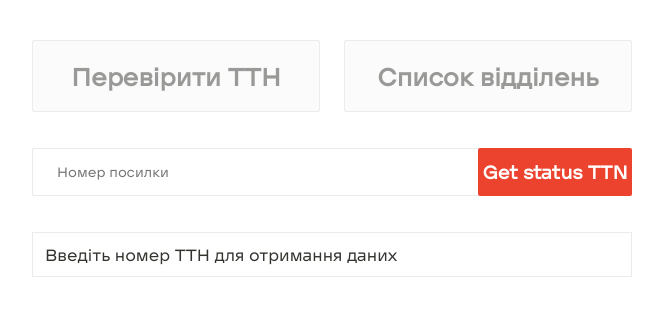
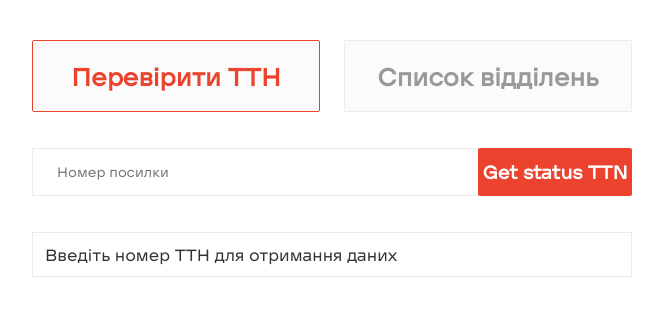
Before and after one commit to yatochkaaa/new-mail-app, a React (Create React App) app: page / in a window 1280 px wide. Shown: the top 316 px of the page, without its empty margins (48-711 px from the left). Built offline with nearby package versions, Linux system fonts and the light colour scheme.

Commit message:
add nav styles

```diff
--- a/package.json
+++ b/package.json
@@ -16,6 +16,7 @@
     "@types/react": "^18.0.28",
     "@types/react-dom": "^18.0.11",
     "axios": "^1.3.4",
+    "classnames": "^2.3.2",
     "react": "^18.2.0",
     "react-dom": "^18.2.0",
     "react-redux": "^8.0.5",
--- a/src/App.tsx
+++ b/src/App.tsx
@@ -11,6 +11,7 @@ const App: React.FC = () => {
   return (
     <div className='app'>
       <Navigation
+        navigation={navigation}
         setNavigation={setNavigation}
       />
 
--- a/src/components/Navigation.tsx
+++ b/src/components/Navigation.tsx
@@ -1,12 +1,16 @@
+import React from 'react'
+import classNames from 'classnames'
 import { clearWarehousesAction } from '../store/action-creators/warehouses'
 import { useAppDispatch } from '../store/hooks'
 import { NavigationItem } from '../types/navigation'
 
 interface Props {
+  navigation: NavigationItem
   setNavigation: React.Dispatch<React.SetStateAction<NavigationItem>>
 }
 
 const Navigation: React.FC<Props> = ({
+  navigation,
   setNavigation
 }: Props) => {
   const dispatch = useAppDispatch()
@@ -16,7 +20,9 @@ const Navigation: React.FC<Props> = ({
       {Object.values(NavigationItem).map(navItem => (
         <button
           key={navItem}
-          className="navigation__item"
+          className={classNames('navigation__item', {
+            'navigation__item--active': navItem === navigation
+          })}
           onClick={() => {
             setNavigation(navItem)
             if (navItem !== NavigationItem.warehouseList) {
--- a/src/styles/navigation.scss
+++ b/src/styles/navigation.scss
@@ -25,5 +25,10 @@
     &:hover {
       color: $red;
     }
+
+    &--active {
+      color: $red;
+      border-color: $red;
+    }
   }
 }
```
Also changed, not shown: 1 other file (tests, documents, lock files or other folders).
